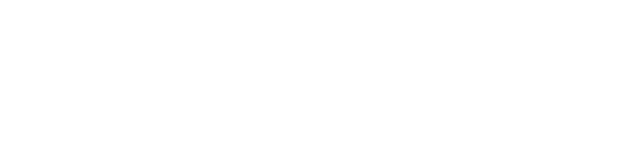
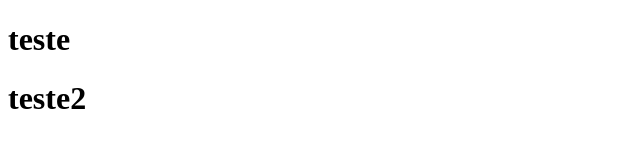
Before and after one commit to reidelas019/teste2, a plain HTML site: page index.html in a window 1280 px wide. Shown: the whole page, without its empty margins (0-640 px from the left). Drawn offline with Linux system fonts and the light colour scheme.

Commit message:
salvando primeiro arquivo

```diff
--- a/index.html
+++ b/index.html
@@ -5,8 +5,12 @@
     <meta http-equiv="X-UA-Compatible" content="IE=edge">
     <meta name="viewport" content="width=device-width, initial-scale=1.0">
     <title>Document</title>
+
 </head>
 <body>
+    <h1>teste</h1>
+    <h1>teste2</h1>
+
 
 </body>
 </html>
```
